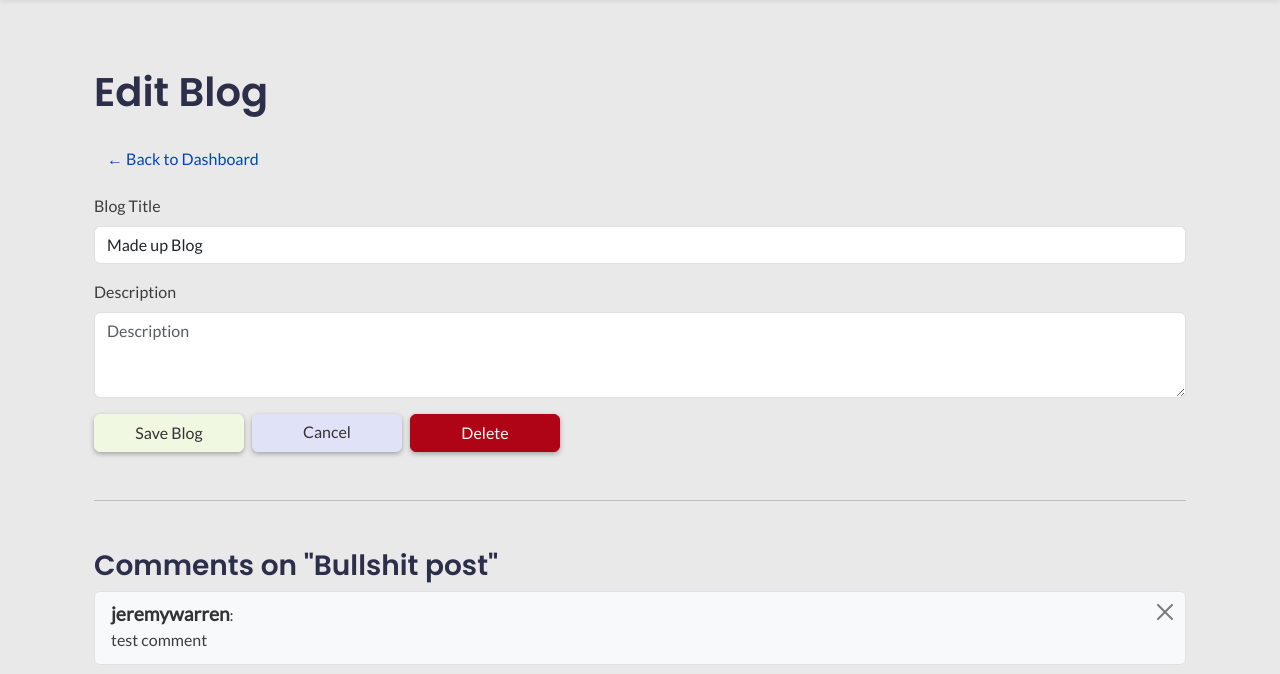
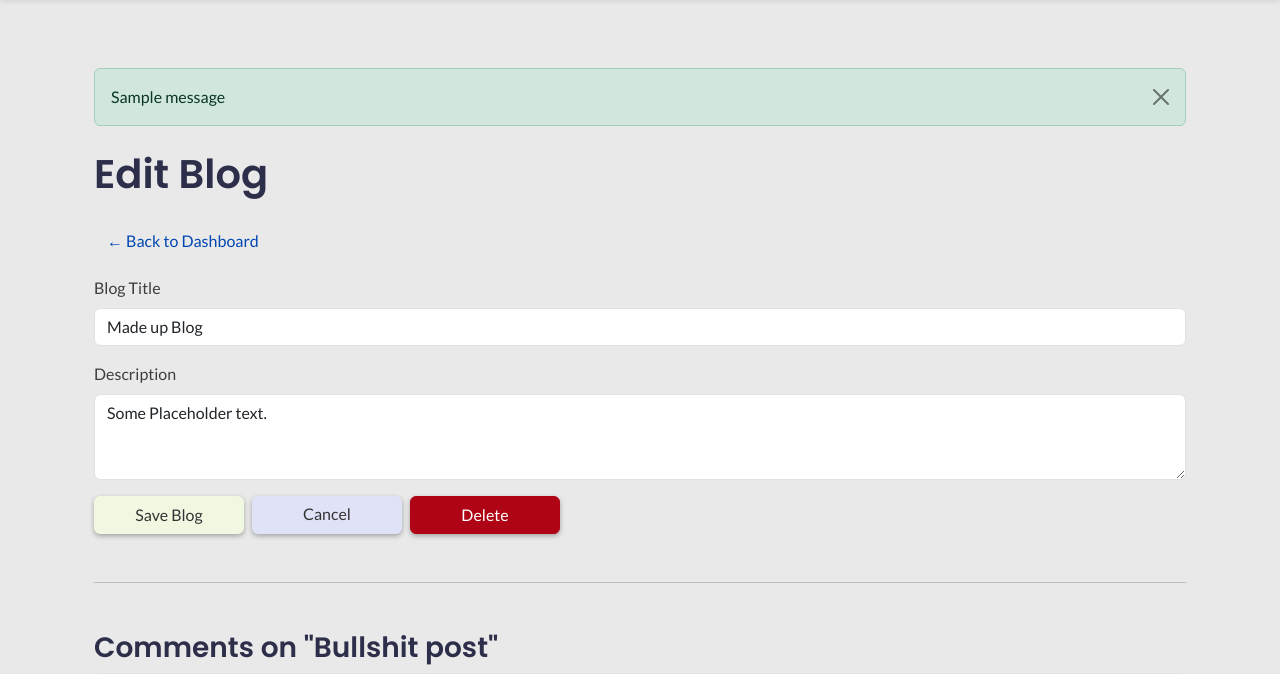
Before and after one commit to jeremyw0886/Blog, a Django app: page /edit_blog/3/ in a window 1280 px wide. Shown: the part 92-766 px from the top of the page. Run offline with Django 5.2, Linux system fonts and the light colour scheme; a user stored in the database is signed in; data comes from the database, SQL or seed files in the repository; both versions use the stored data as it was after the commit; one stand-in notice (Sample message) is shown; parts of the project's set-up code (start-up, migrations or seed data) failed here and were passed over; some libraries are stand-ins or nearby versions.

Commit message:
fixes some ux design issues and updates some views that were not funcioning as expected

```diff
--- a/Blog/asgi.py
+++ b/Blog/asgi.py
@@ -7,10 +7,7 @@ For more information on this file, see
 https://docs.djangoproject.com/en/5.1/howto/deployment/asgi/
 """
 
-# Python standard library imports
 import os
-
-# Django imports
 from django.core.asgi import get_asgi_application
 
 
--- a/Blog/views.py
+++ b/Blog/views.py
@@ -1,10 +1,5 @@
-# Django core imports
 from django.shortcuts import render, redirect
-
-# Django authentication imports
 from django.contrib.auth.decorators import login_required
-
-# Local app imports
 from .forms import AvatarForm, RegistrationForm
 from .models import Profile
 
--- a/accounts/admin.py
+++ b/accounts/admin.py
@@ -1,7 +1,4 @@
-# Import the admin module from Django to manage models in the admin interface.
 from django.contrib import admin
-
-# Import the Profile model from the current app's models.
 from .models import Profile
 
 # Registering the Profile model with the admin site to enable its management
--- a/accounts/forms.py
+++ b/accounts/forms.py
@@ -1,11 +1,6 @@
-# Django authentication imports
 from django.contrib.auth.forms import UserCreationForm
 from django.contrib.auth.models import User
-
-# Django core imports
 from django import forms
-
-# Local app imports
 from .models import Profile
 
 
--- a/accounts/tests.py
+++ /dev/null
@@ -1,3 +0,0 @@
-from django.test import TestCase
-
-# Create your tests here.
--- a/blogs/admin.py
+++ b/blogs/admin.py
@@ -1,7 +1,4 @@
-# Django admin imports
 from django.contrib import admin
-
-# Local app imports
 from .models import Blog, Post
 
 """
--- a/blogs/forms.py
+++ b/blogs/forms.py
@@ -1,10 +1,5 @@
-# Django core imports
 from django import forms
-
-# Third-party app imports
 from taggit.forms import TagWidget
-
-# Local app imports
 from .models import Blog, Post, Comment
 
 
--- a/blogs/models.py
+++ b/blogs/models.py
@@ -1,13 +1,7 @@
-# Django core imports
 from django.db import models
-
-# Django authentication imports
 from django.contrib.auth.models import User
-
-# Third-party app imports
 from taggit.managers import TaggableManager
 
-# Default visibility setting for posts
 is_public = models.BooleanField(default=True)
 
 
--- a/blogs/templates/blogs/edit.html
+++ b/blogs/templates/blogs/edit.html
@@ -4,6 +4,16 @@
 {% block title %}Edit Blog & Posts | Inkstack{% endblock %}
 
 {% block content %}
+{% if messages %}
+<div class="container mt-3">
+  {% for message in messages %}
+  <div class="alert alert-{{ message.tags }} alert-dismissible fade show" role="alert">
+    {{ message }}
+    <button type="button" class="btn-close" data-bs-dismiss="alert" aria-label="Close"></button>
+  </div>
+  {% endfor %}
+</div>
+{% endif %}
 <div class="container mt-4">
   <h1 class="mb-4">Edit Blog</h1>
   <a href="{% url 'blogs:index' %}" class="btn btn-link mb-3">&larr; Back to Dashboard</a>
@@ -23,9 +33,10 @@
   <hr class="my-5">
 
 {% for post in posts %}
-  {% if post.comments.all %}
   <div class="mt-5">
     <h3>Comments on "{{ post.title }}"</h3>
+
+    {% if post.comments.exists %}
       {% for comment in post.comments.all %}
         <div id="comment-{{ comment.id }}" class="mb-3 p-2 border rounded bg-light position-relative">
           <div class="ms-2">
@@ -33,17 +44,17 @@
             <p class="mb-1">{{ comment.content }}</p>
           </div>
           {% if post.blog.owner == request.user %}
-      <button class="btn-close position-absolute top-0 end-0 m-2 delete-comment-btn" data-comment-id="{{ comment.id }}"
-        aria-label="Delete"></button>
+            <button class="btn-close position-absolute top-0 end-0 m-2 delete-comment-btn"
+                    data-comment-id="{{ comment.id }}"
+                    aria-label="Delete"
+                    title="Delete comment"></button>
+          {% endif %}
+        </div>
+      {% endfor %}
+    {% else %}
+      <p class="text-muted fst-italic">No comments yet for this post.</p>
     {% endif %}
   </div>
 {% endfor %}
 </div>
-  {% endif %}
-  {% endfor %}
-
-  {% if not posts|length or not posts.0.comments.all %}
-  <p class="text-muted">No comments yet.</p>
-  {% endif %}
-</div>
 {% endblock %}
--- a/blogs/urls.py
+++ b/blogs/urls.py
@@ -1,7 +1,4 @@
-# Django URL imports
 from django.urls import path
-
-# Local app imports
 from . import views
 
 # Namespace for blog-related URL patterns
--- a/blogs/views.py
+++ b/blogs/views.py
@@ -1,4 +1,3 @@
-# Django core imports
 from django.core.paginator import Paginator
 from django.shortcuts import render, redirect, get_object_or_404
 from django.urls import reverse
@@ -93,6 +92,7 @@ def new_blog(request):
             new_blog = form.save(commit=False)
             new_blog.owner = request.user
             new_blog.save()
+            form.save_m2m()
             return redirect("blogs:index")
 
     context = {"form": form}
@@ -103,28 +103,21 @@ def new_blog(request):
 def edit_blog(request, blog_id):
     """Allow blog owner to edit blog details."""
     blog = get_object_or_404(Blog, id=blog_id, owner=request.user)
-    # Fetch posts for display
     posts = Post.objects.filter(blog=blog).order_by("-created_at")
 
-    # Collect comments for each post
-    comments_by_post = defaultdict(list)
-    for post in posts:
-        for comment in post.comments.all():
-            comments_by_post[post.id].append(comment)
-
+    # Handle form submission
     if request.method == "POST":
         if "delete" in request.POST:
             blog.delete()
             messages.success(request, "Blog deleted successfully.")
             return redirect("blogs:index")
 
-    blog_form = BlogForm(request.POST, instance=blog)
-    if blog_form.is_valid():
-        blog_form.save()
-        messages.success(request, "Blog updated successfully.")
-        return redirect("blogs:edit_blog", blog_id=blog.id)
+        blog_form = BlogForm(request.POST, instance=blog)
+        if blog_form.is_valid():
+            blog_form.save()
+            messages.success(request, "Blog updated successfully.")
+            return redirect("blogs:edit_blog", blog_id=blog.id)
     else:
-        # Display blog edit form
         blog_form = BlogForm(instance=blog)
 
     return render(
@@ -133,7 +126,6 @@ def edit_blog(request, blog_id):
         {
             "blog_form": blog_form,
             "posts": posts,
-            "comments_by_post": comments_by_post,
             "cancel_url": reverse("blogs:index"),
         },
     )
@@ -158,6 +150,7 @@ def new_post(request, blog_id):
             new_post = form.save(commit=False)
             new_post.blog = blog
             new_post.save()
+            form.save_m2m()
             return redirect("blogs:index")
     context = {"form": form, "blog": blog}
     return render(request, "blogs/new_post.html", context)
@@ -305,7 +298,7 @@ def delete_comment(request, comment_id):
 @login_required
 def community_view(request):
     """Display community posts with pagination and search."""
-    query = request.GET.get("search", "")
+    query = request.GET.get("search", "").lstrip("#")
 
     # Fetch posts with related blog and owner data
     post_list = Post.objects.select_related("blog", "blog__owner")
@@ -313,8 +306,10 @@ def community_view(request):
     if query:
         # Filter posts by search query
         post_list = post_list.filter(
-            Q(title__icontains=query) | Q(content__icontains=query)
-        )
+            Q(title__icontains=query) |
+            Q(content__icontains=query) |
+            Q(tags__name__icontains=query)
+        ).distinct()
 
     # Order posts by creation date
     post_list = post_list.order_by("-created_at")
```
Also changed, not shown: accounts/models.py (+0 -7 lines), accounts/urls.py (+0 -7 lines), accounts/views.py (+1 -7 lines), README.md, db.sqlite3. Lines whose indentation alone changed are shown as unchanged.
